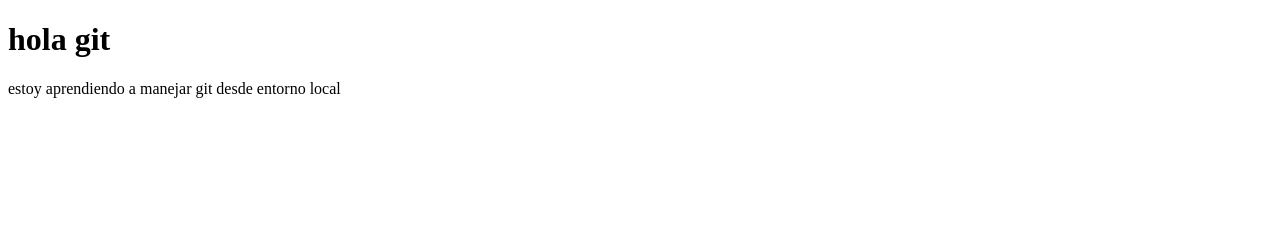
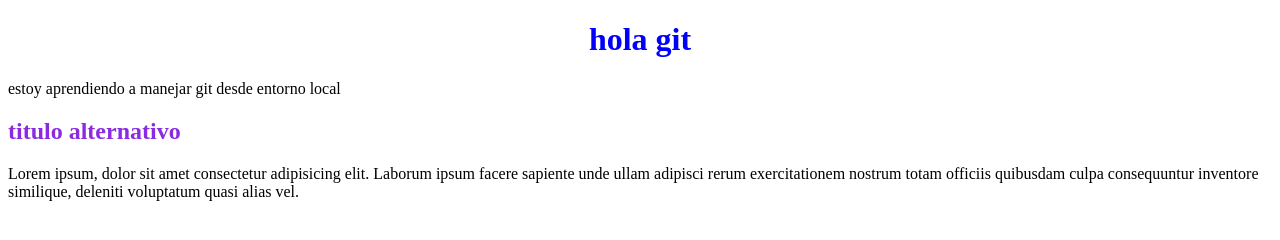
Before and after one commit to Vanss2000/clases8, a plain HTML site: page index.html in a window 1280 px wide. Drawn offline with Linux system fonts and the light colour scheme.

Commit message:
segundo comit

```diff
--- /dev/null
+++ b/estilos.css
@@ -0,0 +1,9 @@
+h1{
+    text-align: center;
+    color: blue;
+    text-size-adjust: 30px;
+}
+
+h2{
+    color: blueviolet;
+}
--- a/index.html
+++ b/index.html
@@ -4,9 +4,12 @@
     <meta charset="UTF-8">
     <meta name="viewport" content="width=device-width, initial-scale=1.0">
     <title>Clase con Git</title>
+    <link rel="stylesheet" href="estilos.css">
 </head>
 <body>
     <h1>hola git</h1>
     <p>estoy aprendiendo a manejar git desde entorno local</p>
+    <h2>titulo alternativo</h2>
+    <p>Lorem ipsum, dolor sit amet consectetur adipisicing elit. Laborum ipsum facere sapiente unde ullam adipisci rerum exercitationem nostrum totam officiis quibusdam culpa consequuntur inventore similique, deleniti voluptatum quasi alias vel.</p>
 </body>
 </html>
```
